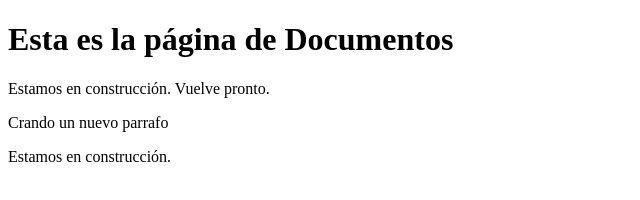
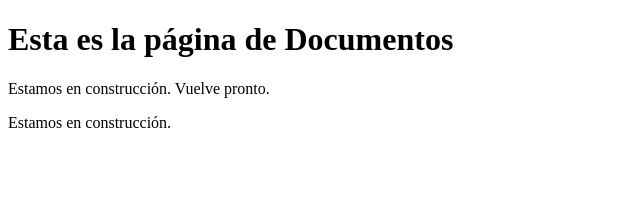
Before and after one commit to Brayan-chan/PaginaCliente, a plain HTML site: page index.html in a window 1280 px wide. Shown: the whole page, without its empty margins (0-640 px from the left). Drawn offline with Linux system fonts and the light colour scheme.

Commit message:
Quitando un parrafo

```diff
--- a/index.html
+++ b/index.html
@@ -10,8 +10,6 @@
     <p>Estamos en construcción. Vuelve pronto.</p>
     <div class="home">
 
-        <p>Crando un nuevo parrafo</p>
-
 
         <p>Estamos en construcción.</p>
     </div>
```
